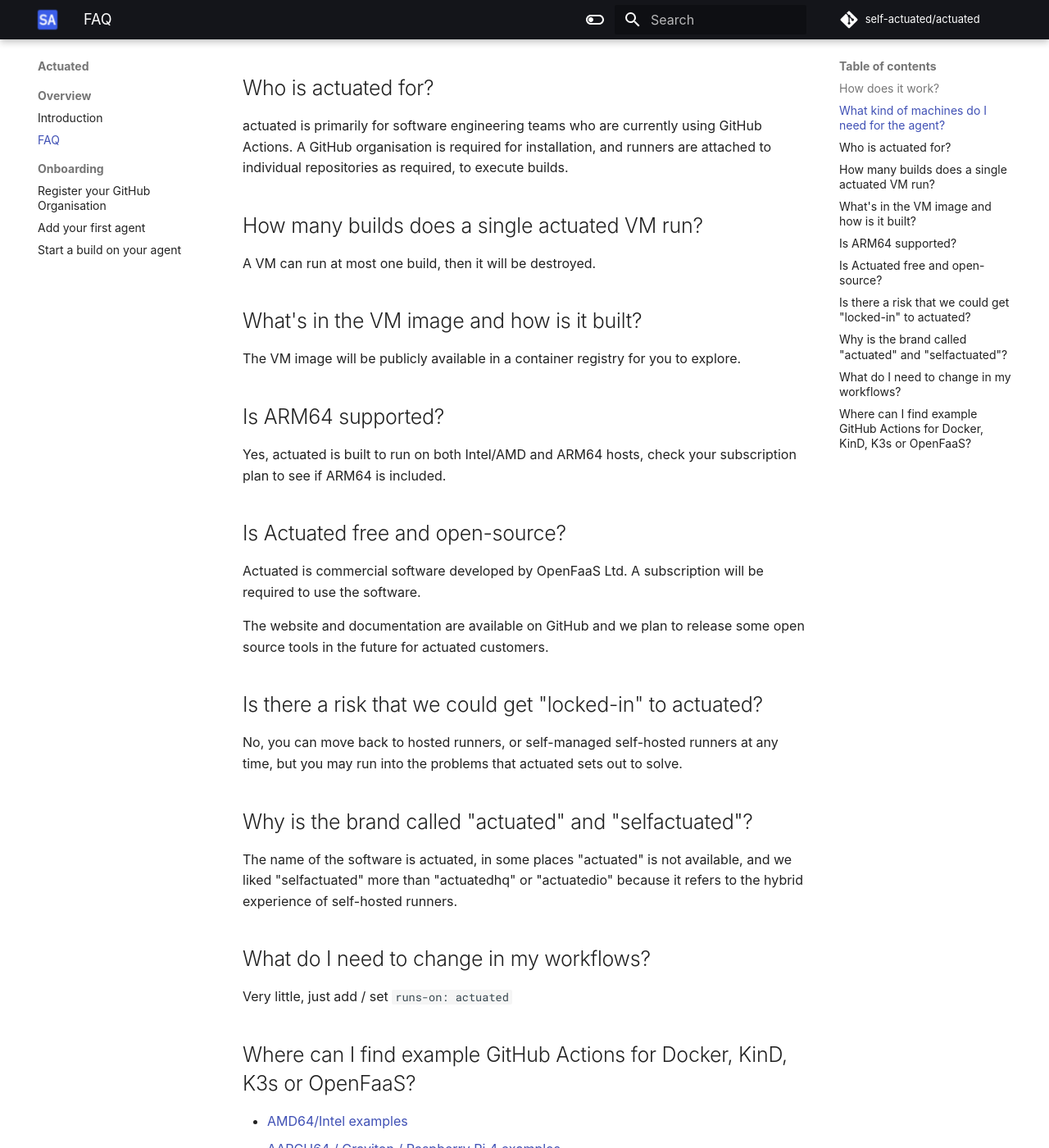
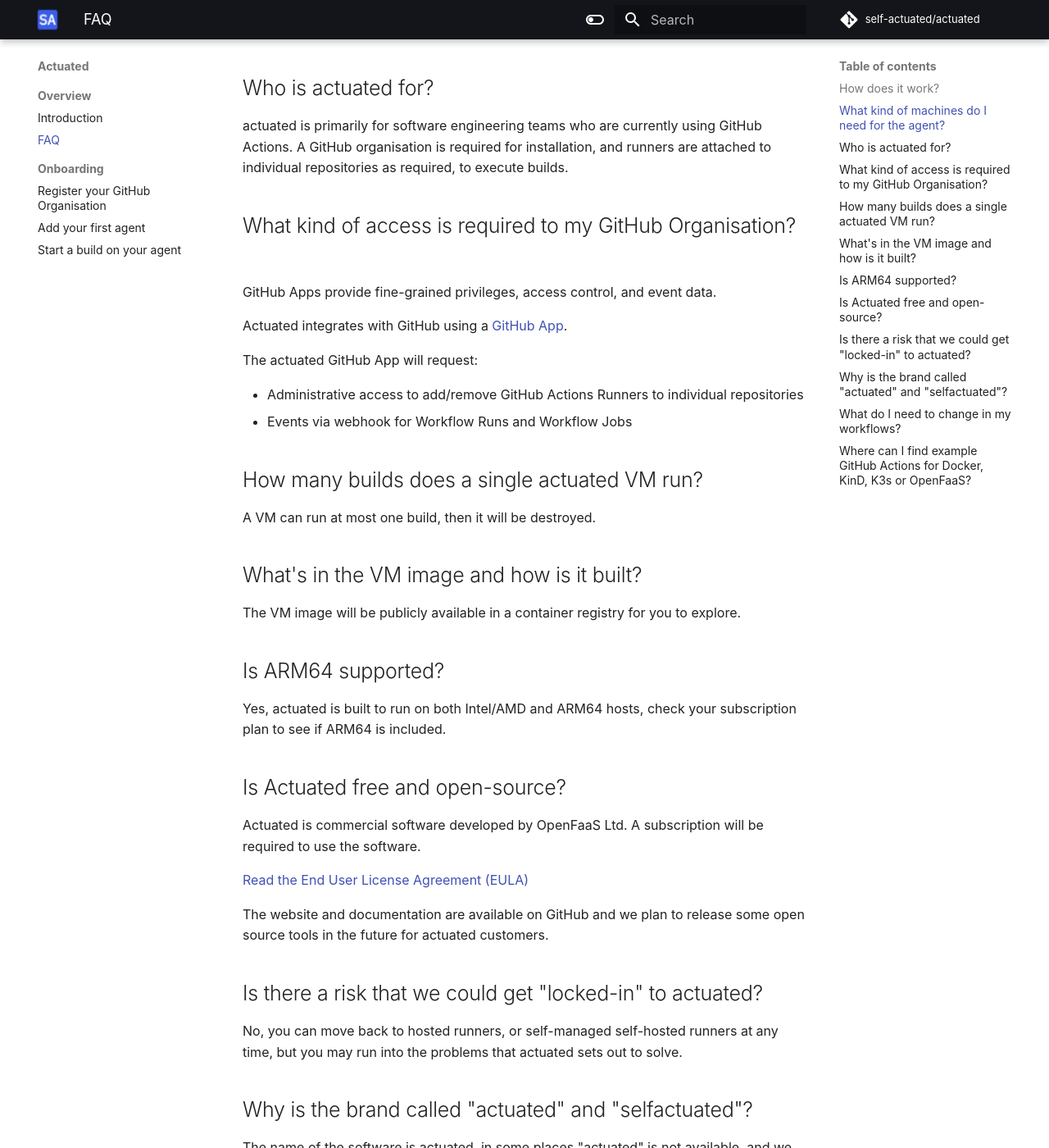
Before and after one commit to welteki/docs.actuated.dev, an MkDocs documentation site: the page built from docs/faq.md, in a window 1280 px wide and 1400 px high, scrolled down 550 px. Shown: the whole window at 82% size. Built offline with MkDocs 1.6.1 and Material for MkDocs 9.7.7, drawn with Linux system fonts in a browser that asks for light colours; some web fonts are replaced.

Commit message:
Update RBAC and EULA
Signed-off-by: Alex Ellis (OpenFaaS Ltd) <alexellis2@gmail.com>

```diff
--- a/docs/faq.md
+++ b/docs/faq.md
@@ -18,6 +18,17 @@
 
 actuated is primarily for software engineering teams who are currently using GitHub Actions. A GitHub organisation is required for installation, and runners are attached to individual repositories as required, to execute builds.
 
+## What kind of access is required to my GitHub Organisation?
+
+GitHub Apps provide fine-grained privileges, access control, and event data.
+
+Actuated integrates with GitHub using a [GitHub App](https://docs.github.com/en/developers/apps/getting-started-with-apps/about-apps).
+
+The actuated GitHub App will request:
+
+* Administrative access to add/remove GitHub Actions Runners to individual repositories
+* Events via webhook for Workflow Runs and Workflow Jobs
+
 ## How many builds does a single actuated VM run?
 
 A VM can run at most one build, then it will be destroyed.
@@ -33,6 +44,8 @@
 ## Is Actuated free and open-source?
 
 Actuated is commercial software developed by OpenFaaS Ltd. A subscription will be required to use the software.
+
+[Read the End User License Agreement (EULA)](https://github.com/self-actuated/actuated/blob/master/EULA.md)
 
 The website and documentation are available on GitHub and we plan to release some open source tools in the future for actuated customers.
 
```
Also changed, not shown: docs/add-agent.md (+8 -0 lines), docs/registration.md (+3 -0 lines).
